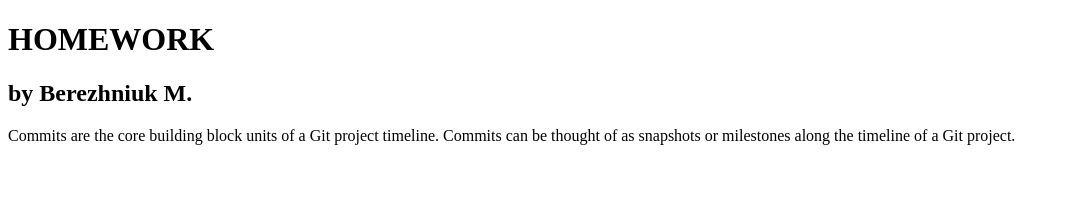
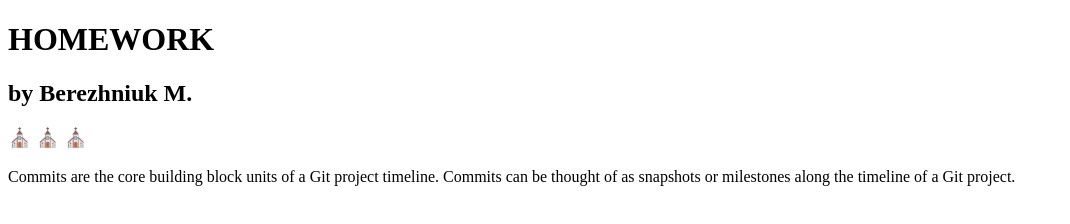
Before and after one commit to MarinaBerezhniuk/HOMEWORK, a plain HTML site: page index.html in a window 1280 px wide. Shown: the whole page, without its empty margins (0-1070 px from the left). Drawn offline with Linux system fonts and the light colour scheme.

Commit message:
emojis added

```diff
--- a/index.html
+++ b/index.html
@@ -9,6 +9,7 @@
 <body>
     <h1>HOMEWORK</h1>
     <h2>by Berezhniuk M.</h2>
+    <h3>&#9962;	&#9962;	&#9962;</h3>
     <p>Commits are the core building block units of a Git project timeline. Commits can be thought of as snapshots or milestones along the timeline of a Git project.</p>
 </body>
 </html>
```
